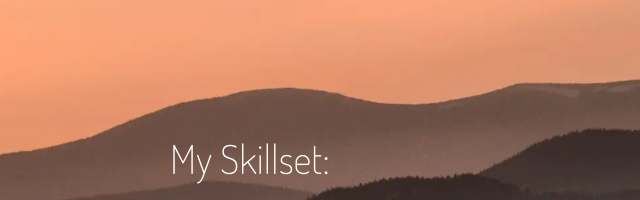
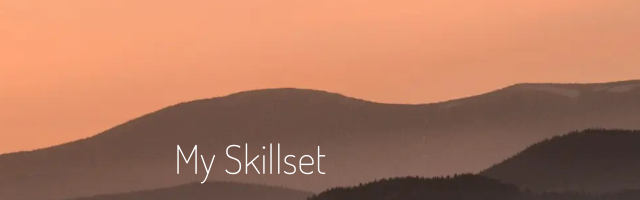
Before and after one commit to TaYYKaYY/personal-website, a website: page index.html in a window 1280 px wide. Shown: the part 1900-2100 px from the top of the page, 390-1030 px from the left. Drawn offline with Linux system fonts and the light colour scheme.

Commit message:
removed colon from skillset

```diff
--- a/index.html
+++ b/index.html
@@ -67,7 +67,7 @@
         </div>
       </div>
       <div class="about__skills">
-        <h2 class="about__title-skills">My Skillset:</h2>
+        <h2 class="about__title-skills">My Skillset</h2>
         <div class="about__skills-info">
           <p class="skill-item">HTML</p>
           <p class="skill-item">CSS</p>
```
